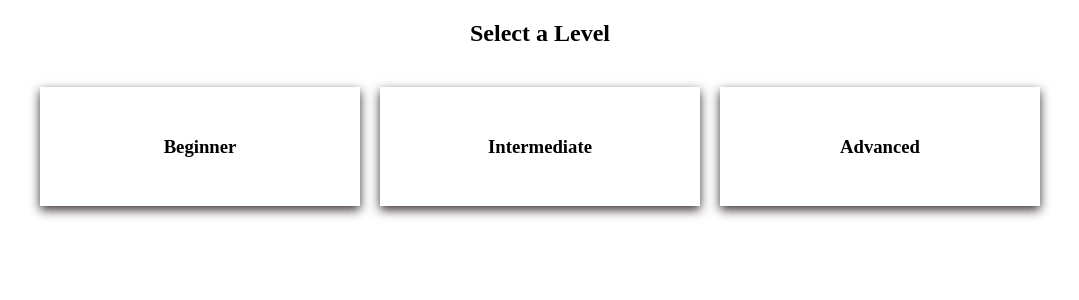
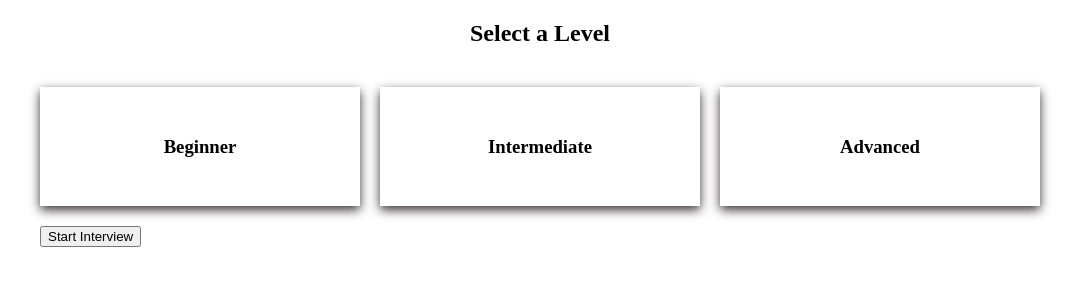
Before and after one commit to pujajathar/Interview-Simulator-App, a React (Vite) app: page /interview-setup in a window 1280 px wide. Shown: the top 300 px of the page, without its empty margins (100-1179 px from the left). Built offline with nearby package versions, Linux system fonts and the light colour scheme.

Commit message:
Added Interview component and navigation to it.

```diff
--- a/src/App.jsx
+++ b/src/App.jsx
@@ -1,6 +1,7 @@
 import { useState } from 'react'
 import HomePage from './components/HomePage/HomePage'
 import InterviewSetup from './components/InterviewSetup/InterviewSetup'
+import Interview from './components/Interview/Interview'
 import './App.css'
 import { Route, Routes } from 'react-router-dom'
 
@@ -12,6 +13,7 @@ function App() {
         <Routes>
           <Route path='/' element={ <HomePage />} />
           <Route path='/interview-setup' element={ <InterviewSetup />} />
+          <Route path='/interview' element={ <Interview />} />
         </Routes>
       </main>
     </body>
--- /dev/null
+++ b/src/components/Interview/Interview.jsx
@@ -0,0 +1,12 @@
+
+function Interview() {
+
+    return (
+
+        <div>
+            <h2> Question: </h2>
+
+        </div>
+    );
+}
+export default Interview;
--- a/src/components/InterviewSetup/InterviewSetup.jsx
+++ b/src/components/InterviewSetup/InterviewSetup.jsx
@@ -1,6 +1,9 @@
+import { useNavigate } from "react-router-dom";
+import Interview from "../Interview/Interview";
 
 function InterviewSetup() {
 
+        const navigate = useNavigate();
     return(
         <div>
   <h2 className='level'>Select a Level</h2>
@@ -14,6 +17,9 @@ function InterviewSetup() {
             <div className="card">
             <h3>Advanced</h3>
             </div>
+            <div>
+            <button onClick={ () => navigate("/interview")}>Start Interview</button>
+            </div>
             </div>
             </div>
     );
```
